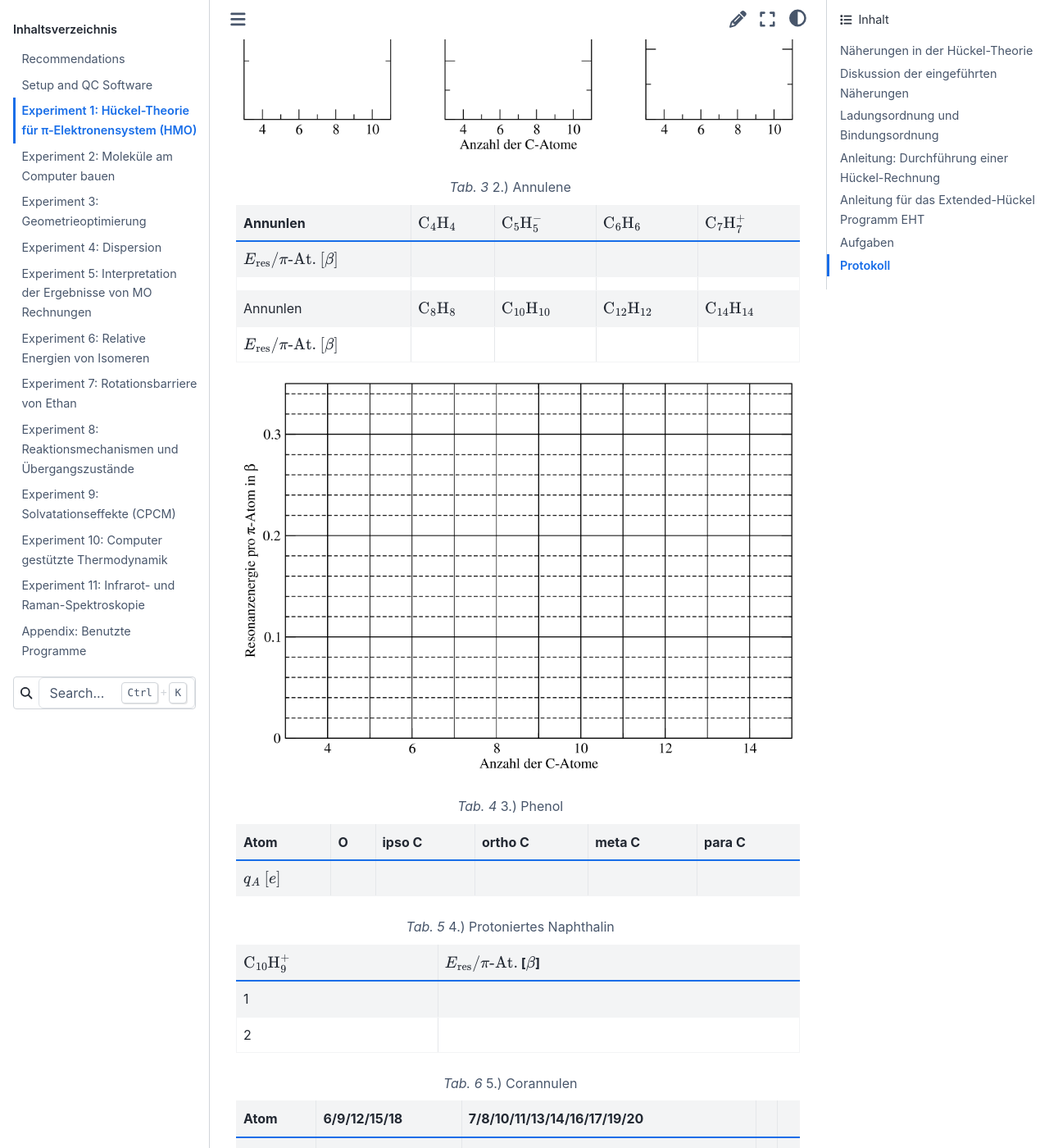
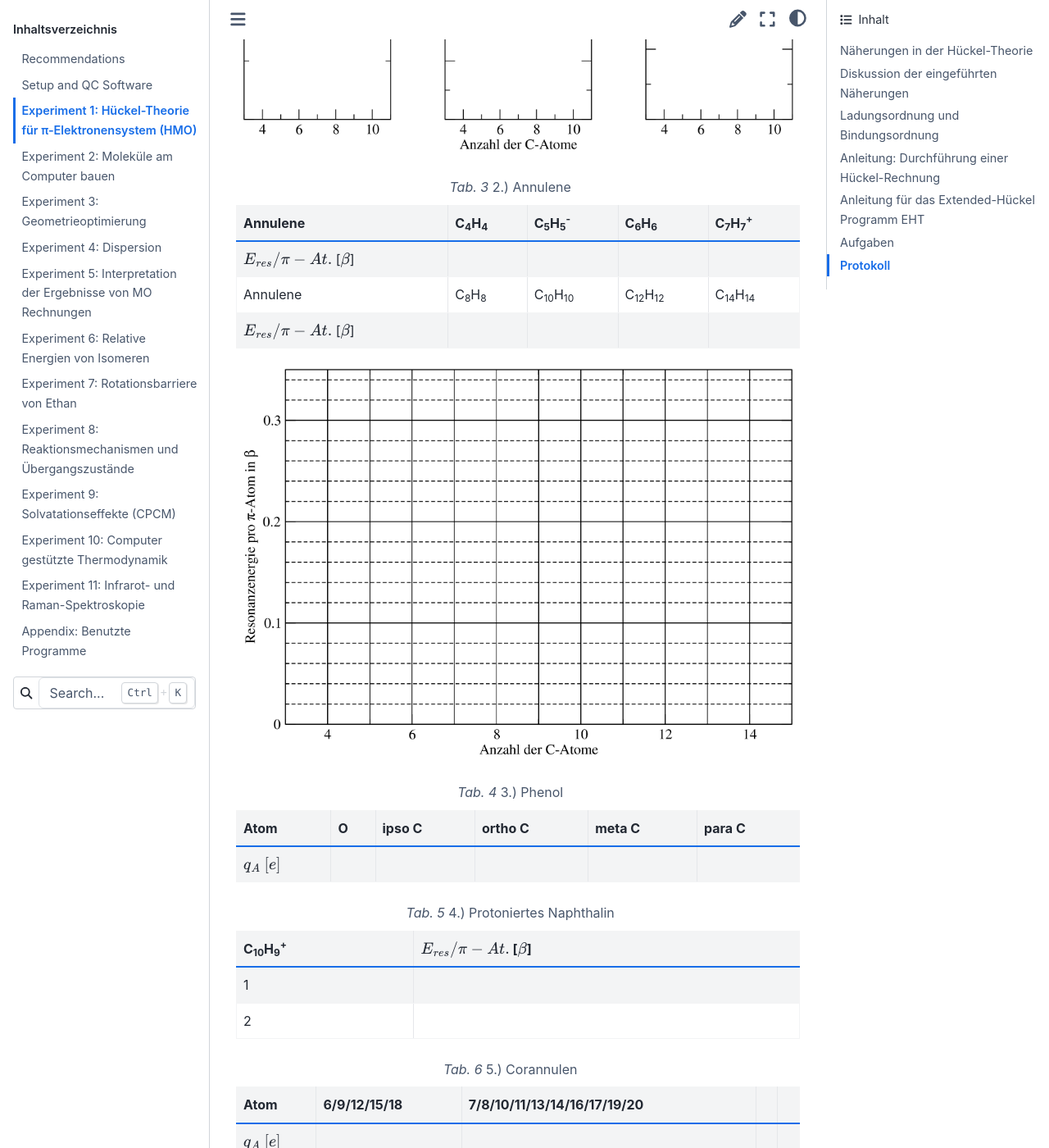
Before and after one commit to grimme-lab/bch616-teaching, a Sphinx documentation site: the page built from doc/ex1_hueckel.rst, in a window 1280 px wide and 1400 px high, scrolled down 9933 px. Shown: the whole window at 82% size. Built offline with Sphinx 7.4.7 and the Sphinx Book theme 1.1.4, drawn with Linux system fonts in a browser that asks for light colours; some of the changed text lies outside the part shown.

Commit message:
hueckel tables

```diff
--- a/doc/ex1_hueckel.rst
+++ b/doc/ex1_hueckel.rst
@@ -344,14 +344,20 @@ Protokoll
    :width: 700px
    :align: center
 
-.. csv-table:: 2.) Annulene
-   :header: Annunlen, :math:`\text{C}_4\text{H}_4`, :math:`\text{C}_5\text{H}_5^-`, :math:`\text{C}_6\text{H}_6`, :math:`\text{C}_7\text{H}_7^+`
+
+.. table:: 2.) Annulene
    :align: center
 
-   :math:`E_{\text{res}}/\pi\text{-At.}` :math:`[\beta]`, , , ,
+   +------------------------------------+--------------------------+------------------------------------+----------------------------+------------------------------------+
+   | Annulene                           | C\ :sub:`4`\ H\ :sub:`4` | C\ :sub:`5`\ H\ :sub:`5`\ :sup:`-` | C\ :sub:`6`\ H\ :sub:`6`   | C\ :sub:`7`\ H\ :sub:`7`\ :sup:`+` |
+   +====================================+==========================+====================================+============================+====================================+
+   | :math:`E_{res}/π-At.` [:math:`β`]  |                          |                                    |                            |                                    |
+   +------------------------------------+--------------------------+------------------------------------+----------------------------+------------------------------------+
+   | Annulene                           | C\ :sub:`8`\ H\ :sub:`8` | C\ :sub:`10`\ H\ :sub:`10`         | C\ :sub:`12`\ H\ :sub:`12` | C\ :sub:`14`\ H\ :sub:`14`         |
+   +------------------------------------+--------------------------+------------------------------------+----------------------------+------------------------------------+
+   | :math:`E_{res}/π-At.` [:math:`β`]  |                          |                                    |                            |                                    |
+   +------------------------------------+--------------------------+------------------------------------+----------------------------+------------------------------------+
 
-   Annunlen, :math:`\text{C}_8\text{H}_8`,  :math:`\text{C}_{10}\text{H}_{10}`,  :math:`\text{C}_{12}\text{H}_{12}`,  :math:`\text{C}_{14}\text{H}_{14}`
-   :math:`E_{\text{res}}/\pi\text{-At.}` :math:`[\beta]`, , , ,
 
 .. figure:: img/tab42protokoll.png
    :width: 700px
@@ -363,12 +369,17 @@ Protokoll
 
    :math:`q_{A}` :math:`[e]`, , , ,
 
-.. csv-table:: 4.) Protoniertes Naphthalin
-   :header: :math:`\text{C}_{10}\text{H}_{9}^{+}`, :math:`E_{\text{res}}/\pi\text{-At.}` [:math:`\beta`]
+.. table:: 4.) Protoniertes Naphthalin
    :align: center
 
-   1,
-   2,
+   +-------------------------------------+-----------------------------------+
+   | C\ :sub:`10`\ H\ :sub:`9`\ :sup:`+` | :math:`E_{res}/π-At.` [:math:`β`] |
+   +=====================================+===================================+
+   | 1                                   |                                   |
+   +-------------------------------------+-----------------------------------+
+   | 2                                   |                                   |
+   +-------------------------------------+-----------------------------------+
+
 
 .. csv-table:: 5.) Corannulen
    :header: Atom, 6/9/12/15/18, 7/8/10/11/13/14/16/17/19/20
@@ -379,13 +390,13 @@ Protokoll
 .. table:: 6a.) 1-Naphthol, Quinolin, Isoquinolin
    :align: center
 
-   +---------------------------------+----------------------------------+
-   | :math:`\text{C}_{9}\text{H}_{7}\text{N}` |  :math:`E_{\text{res}}/\pi\text{-At.}` [:math:`\beta`] |
-   +=================================+==================================+
-   |              IIa                |                                      |
-   +---------------------------------+----------------------------------+
-   |              IIb                |                                      |
-   +---------------------------------+----------------------------------+
+   +---------------------------------+------------------------------------+
+   | C\ :sub:`9`\ H\ :sub:`7`\ N     |  :math:`E_{res}/π-At.` [:math:`β`] |
+   +=================================+====================================+
+   | IIa                             |                                    |
+   +---------------------------------+------------------------------------+
+   | IIb                             |                                    |
+   +---------------------------------+------------------------------------+
 
 
 6b.) MO-Diagramme
@@ -461,21 +472,21 @@ Protokoll
 .. table:: 6f.) Ionisierungsenergien
    :align: center
 
-   +--------------------+-------------------+----------------------------------+
-   |                    | IP (:math:`eV`)   | :math:`E_\text{HOMO}` (:math:`\beta`) |
-   +====================+===================+==================================+
-   | Benzen             |       9.57        |                                  |
-   +--------------------+-------------------+----------------------------------+
-   | Naphthalin         |       8.68        |                                  |
-   +--------------------+-------------------+----------------------------------+
-   | Anthracen          |       8.20        |                                  |
-   +--------------------+-------------------+----------------------------------+
-   | Phenanthren        |       8.62        |                                  |
-   +--------------------+-------------------+----------------------------------+
-   | Tetracen           |       7.71        |                                  |
-   +--------------------+-------------------+----------------------------------+
-   | 3,4-Benzophenanthren|      8.40        |                                  |
-   +--------------------+-------------------+----------------------------------+
+   +---------------------+---------+--------------------+
+   |                     | IP (eV) | E\ :sub:`HOMO` (β) |
+   +=====================+=========+====================+
+   | Benzen              | 9.57    |                    |
+   +---------------------+---------+--------------------+
+   | Naphthalin          | 8.68    |                    |
+   +---------------------+---------+--------------------+
+   | Anthracen           | 8.20    |                    |
+   +---------------------+---------+--------------------+
+   | Phenanthren         | 8.62    |                    |
+   +---------------------+---------+--------------------+
+   | Tetracen            | 7.71    |                    |
+   +---------------------+---------+--------------------+
+   | 3,4-Benzophenanthren| 8.40    |                    |
+   +---------------------+---------+--------------------+
 
 
 .. figure:: img/IPprotokoll.png
```
